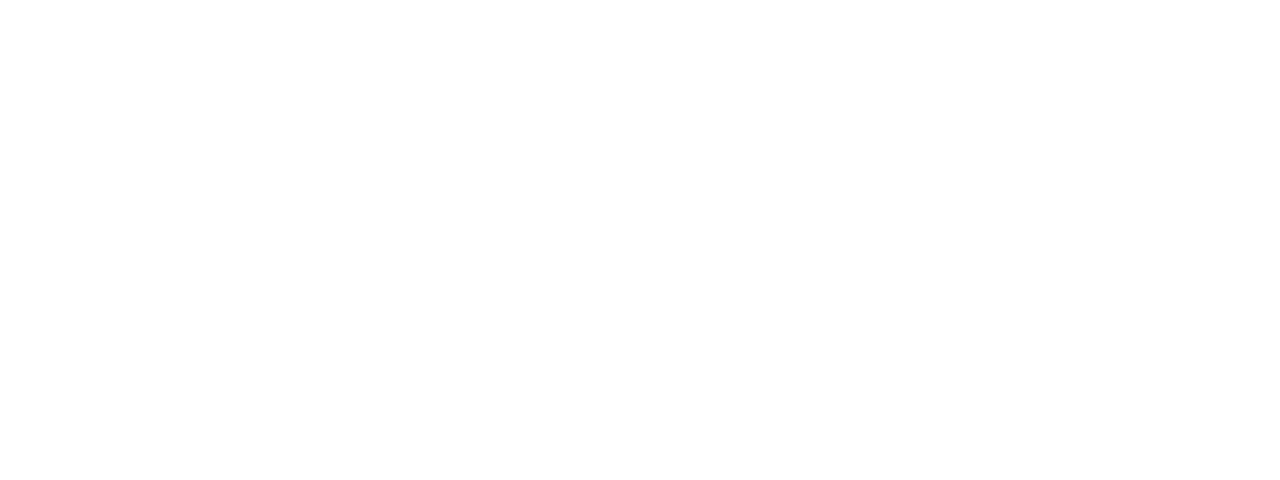
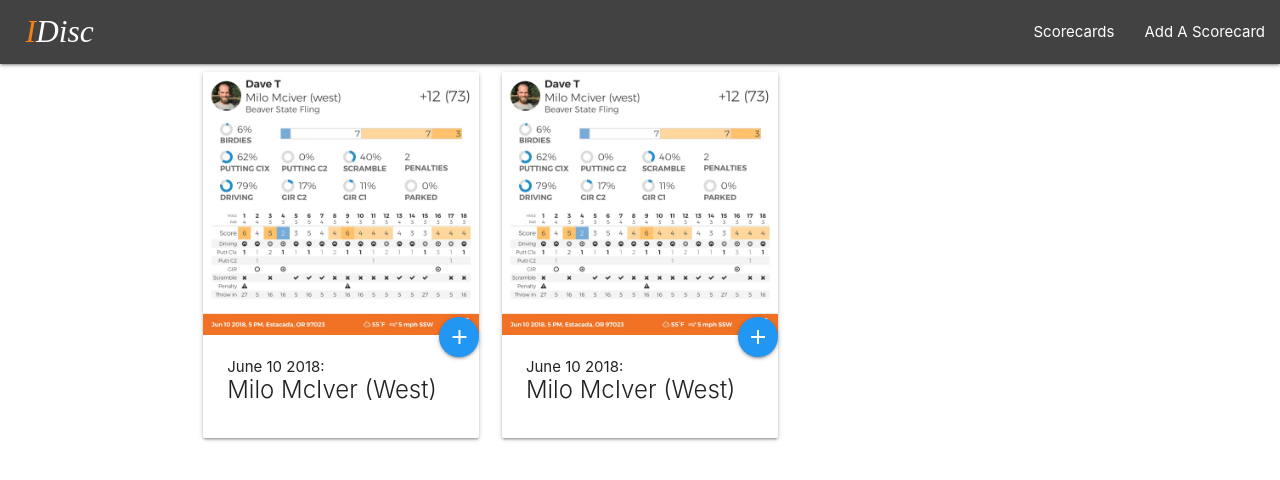
Before and after one commit to DaveTrost/idisc-full-stack-app, a website: page public/scorecards-display.html in a window 1280 px wide. Drawn offline with Linux system fonts and the light colour scheme; a web font is replaced by a local one.

Commit message:
template of display page

```diff
--- a/public/scorecards-display.html
+++ b/public/scorecards-display.html
@@ -5,8 +5,59 @@
     <meta name="viewport" content="width=device-width, initial-scale=1.0">
     <meta http-equiv="X-UA-Compatible" content="ie=edge">
     <title>IDisc</title>
+    <link href="https://fonts.googleapis.com/icon?family=Material+Icons" rel="stylesheet">
+    <link rel="stylesheet" href="src/styles/reset.css">
+    <link type="text/css" rel="stylesheet" href="src/styles/materialize/css/materialize.css"  media="screen,projection"/>
+    <link rel="stylesheet" href="src/styles/main.css">
+    <link rel="stylesheet" href="src/components/app/scorecards-display.css">
 </head>
 <body>
+    <nav>
+        <div class="nav-wrapper">
+            <a href="/" class="brand-logo idisc-logo">IDisc</a>
+            <a href="#" data-target="mobile-demo" class="sidenav-trigger"><i class="material-icons">menu</i></a>
+            <ul class="right hide-on-med-and-down">
+                <li><a href="scorecards-display.html">Scorecards</a></li>
+                <li><a href="scorecard-add.html">Add A Scorecard</a></li>
+            </ul>
+        </div>
+        <ul class="sidenav" id="mobile-demo">
+            <li><a href="/">Home</a></li>
+            <li><a href="scorecards-display.html">Scorecards</a></li>
+            <li><a href="scorecard-add.html">Add A Scorecard</a></li>
+        </ul>
+    </nav>
+    <main class="container">
+            <div class="row">
+                <div class="col s12 m4">
+                    <div class="card">
+                        <div class="card-image">
+                            <img src="assets/scorecards/IMG-2950.JPG">
+                            <a class="btn-floating halfway-fab waves-effect waves-light blue"><i class="material-icons">add</i></a>
+                        </div>
+                        <div class="card-content">
+                            <p>June 10 2018:</p>
+                            <span class="card-title">Milo McIver (West)</span>
+                        </div>
+                    </div>
+                </div>
+                <div class="col s12 m4">
+                    <div class="card">
+                        <div class="card-image">
+                            <img src="assets/scorecards/IMG-2950.JPG">
+                            <a class="btn-floating halfway-fab waves-effect waves-light blue"><i class="material-icons">add</i></a>
+                        </div>
+                        <div class="card-content">
+                            <p>June 10 2018:</p>
+                            <span class="card-title">Milo McIver (West)</span>
+                        </div>
+                    </div>
+                </div>
+            </div>
 
+    </main>
+
+    <script type="text/javascript" src="src/styles/materialize/js/materialize.js"></script>
+    <script type="module" src="src/scorecards-display.js"></script>
 </body>
 </html>
--- a/public/src/styles/main.css
+++ b/public/src/styles/main.css
@@ -1,6 +1,10 @@
 @import url('https://fonts.googleapis.com/css?family=Hepta+Slab:500|Roboto+Slab:300&display=swap');
 
 .idisc-logo {
+    margin-left: 2%;
     font-family: 'Hepta Slab', serif;
     font-style: italic;
 }
+.idisc-logo::first-letter {
+    color: #f57f17;
+}
```
Also changed, not shown: public/src/styles/materialize/css/materialize.css.
